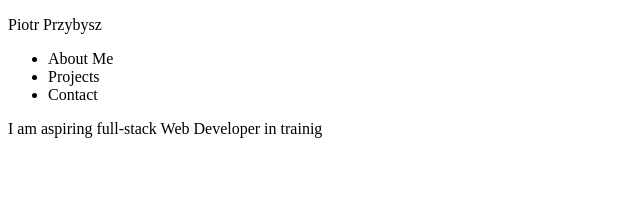
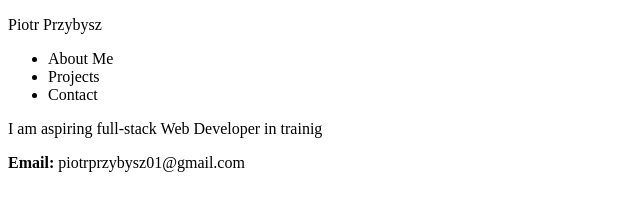
Before and after one commit to PiotrP0/Portfolio, a plain HTML site: page Index.html in a window 1280 px wide. Shown: the whole page, without its empty margins (0-640 px from the left). Drawn offline with Linux system fonts and the light colour scheme.

Commit message:
Index first draft commit

```diff
--- a/Index.html
+++ b/Index.html
@@ -38,7 +38,7 @@
 
     </section>
     <footer>
-
+<p><strong>Email: </strong>piotrprzybysz01@gmail.com</p>
     </footer>
 </body>
 
```
